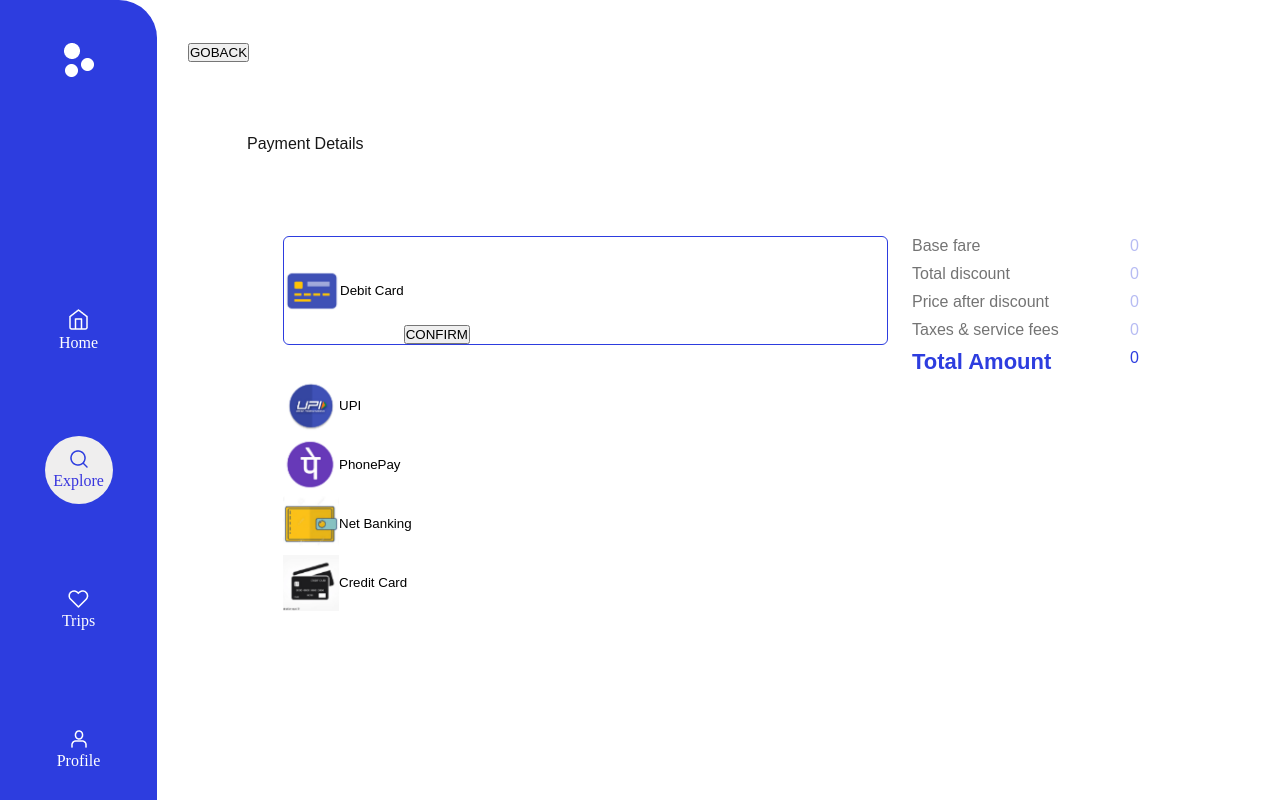
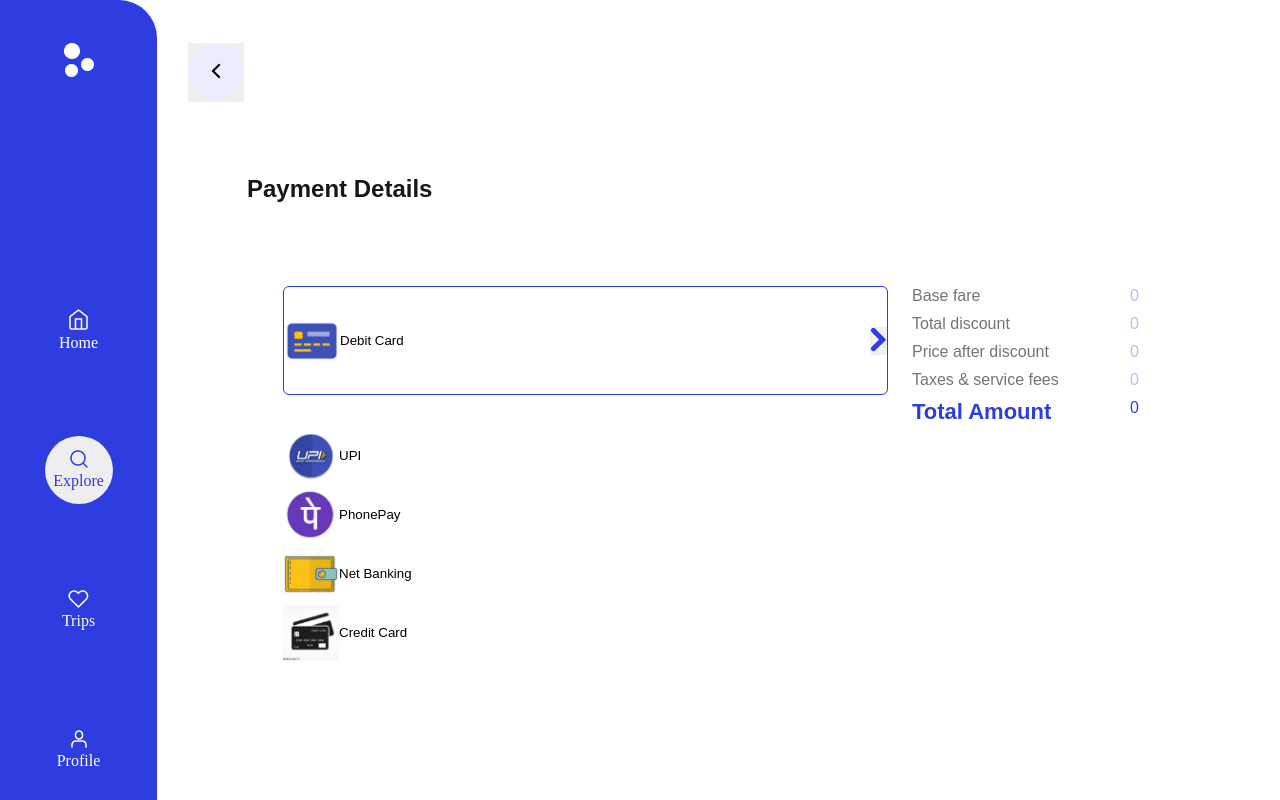
Before and after one commit to paicit0/hotel-front, a Next.js app: page /payment-details in a window 1280 px wide. Both pictures are taken after a click on the button "Debit Card". Built offline with nearby package versions, Linux system fonts and the light colour scheme.

Commit message:
feat: fixing up layouts

```diff
--- a/src/pages/payment-details.tsx
+++ b/src/pages/payment-details.tsx
@@ -14,16 +14,10 @@ export default function PaymentDetails() {
     <>
       <div className={styles.paymentDetailsContainer}>
         <div className={styles.paymentDetailsHeader}>
-          <button
-            style={{
-              marginLeft: "188px",
-              marginBottom: "73px",
-              marginTop: "43px",
-            }}
-          >
-            GOBACK
+          <button className={styles.backButton}>
+            <img src="/back_button.png" alt="Back" width={56} height={56} />
           </button>
-          <div style={{ marginLeft: "247px", marginBottom: "52px" }}>
+          <div style={{ marginLeft: "247px", marginBottom: "52px", fontWeight:'600', fontSize:'24px' }}>
             Payment Details
           </div>
         </div>
@@ -40,6 +34,7 @@ export default function PaymentDetails() {
                 setSelectedPaymentMethod("debitcard");
               }}
             >
+              <div className={styles.iconWayWrapper}>
                 <img
                   src="/payment_debitcard.png"
                   alt="Debit Card"
@@ -47,12 +42,14 @@ export default function PaymentDetails() {
                   height={56}
                 />
                 <div>Debit Card</div>
+              </div>
+
               {selectedPaymentMethod === "debitcard" && (
                 <button
                   onClick={() => handleConfirm()}
-                  style={{ alignSelf: "flex-end" }}
+                  className={styles.confirmButton}
                 >
-                  CONFIRM
+                  <img src="/payment_next.png" />
                 </button>
               )}
             </button>
@@ -66,8 +63,18 @@ export default function PaymentDetails() {
                 setSelectedPaymentMethod("upi");
               }}
             >
+              <div className={styles.iconWayWrapper}>
                 <img src="/payment_upi.png" alt="UPI" width={56} height={56} />
                 <div>UPI</div>
+              </div>
+              {selectedPaymentMethod === "upi" && (
+                <button
+                  onClick={() => handleConfirm()}
+                  className={styles.confirmButton}
+                >
+                  <img src="/payment_next.png" />
+                </button>
+              )}
             </button>
             <button
               className={
@@ -79,6 +86,7 @@ export default function PaymentDetails() {
                 setSelectedPaymentMethod("phonepay");
               }}
             >
+              <div className={styles.iconWayWrapper}>
                 <img
                   src="/payment_phonepay.png"
                   alt="PhonePay"
@@ -86,6 +94,15 @@ export default function PaymentDetails() {
                   height={56}
                 />
                 <div>PhonePay</div>
+              </div>
+              {selectedPaymentMethod === "phonepay" && (
+                <button
+                  onClick={() => handleConfirm()}
+                  className={styles.confirmButton}
+                >
+                  <img src="/payment_next.png" />
+                </button>
+              )}
             </button>
             <button
               className={
@@ -97,6 +114,7 @@ export default function PaymentDetails() {
                 setSelectedPaymentMethod("netbanking");
               }}
             >
+              <div className={styles.iconWayWrapper}>
                 <img
                   src="/payment_netbanking.png"
                   alt="Net Banking"
@@ -104,6 +122,15 @@ export default function PaymentDetails() {
                   height={56}
                 />
                 <div>Net Banking</div>
+              </div>
+              {selectedPaymentMethod === "netbanking" && (
+                <button
+                  onClick={() => handleConfirm()}
+                  className={styles.confirmButton}
+                >
+                  <img src="/payment_next.png" />
+                </button>
+              )}
             </button>
             <button
               className={
@@ -115,6 +142,7 @@ export default function PaymentDetails() {
                 setSelectedPaymentMethod("creditcard");
               }}
             >
+              <div className={styles.iconWayWrapper}>
                 <img
                   src="/payment_creditcard.png"
                   alt="Credit Card"
@@ -122,6 +150,15 @@ export default function PaymentDetails() {
                   height={56}
                 />
                 <div>Credit Card</div>
+              </div>
+              {selectedPaymentMethod === "creditcard" && (
+                <button
+                  onClick={() => handleConfirm()}
+                  className={styles.confirmButton}
+                >
+                  <img src="/payment_next.png" />
+                </button>
+              )}
             </button>
           </div>
 
--- a/src/styles/payment-details.module.css
+++ b/src/styles/payment-details.module.css
@@ -10,6 +10,13 @@
   justify-content: column;
   align-items: flex-start;
   width: 100%;
+}
+
+.backButton {
+  border: none;
+  margin-top: 43px;
+  margin-left: 188px;
+  margin-bottom: 73px;
 }
 
 .paymentDetailsContent {
@@ -39,6 +46,7 @@
 .paymentDetailsButtonSelected {
   display: flex;
   flex-direction: row;
+  justify-content: space-between;
   align-items: center;
   align-self: flex-start;
   max-width: 605px;
@@ -70,3 +78,16 @@
   justify-content: space-between;
   margin-bottom: 10px;
 }
+
+.iconWayWrapper {
+  display: flex;
+  flex-direction: row;
+  justify-content: center;
+  align-items: center;
+}
+
+.confirmButton {
+  border: none;
+  align-self: center;
+  justify-content: center;
+}
```
Lines whose indentation alone changed are shown as unchanged.
